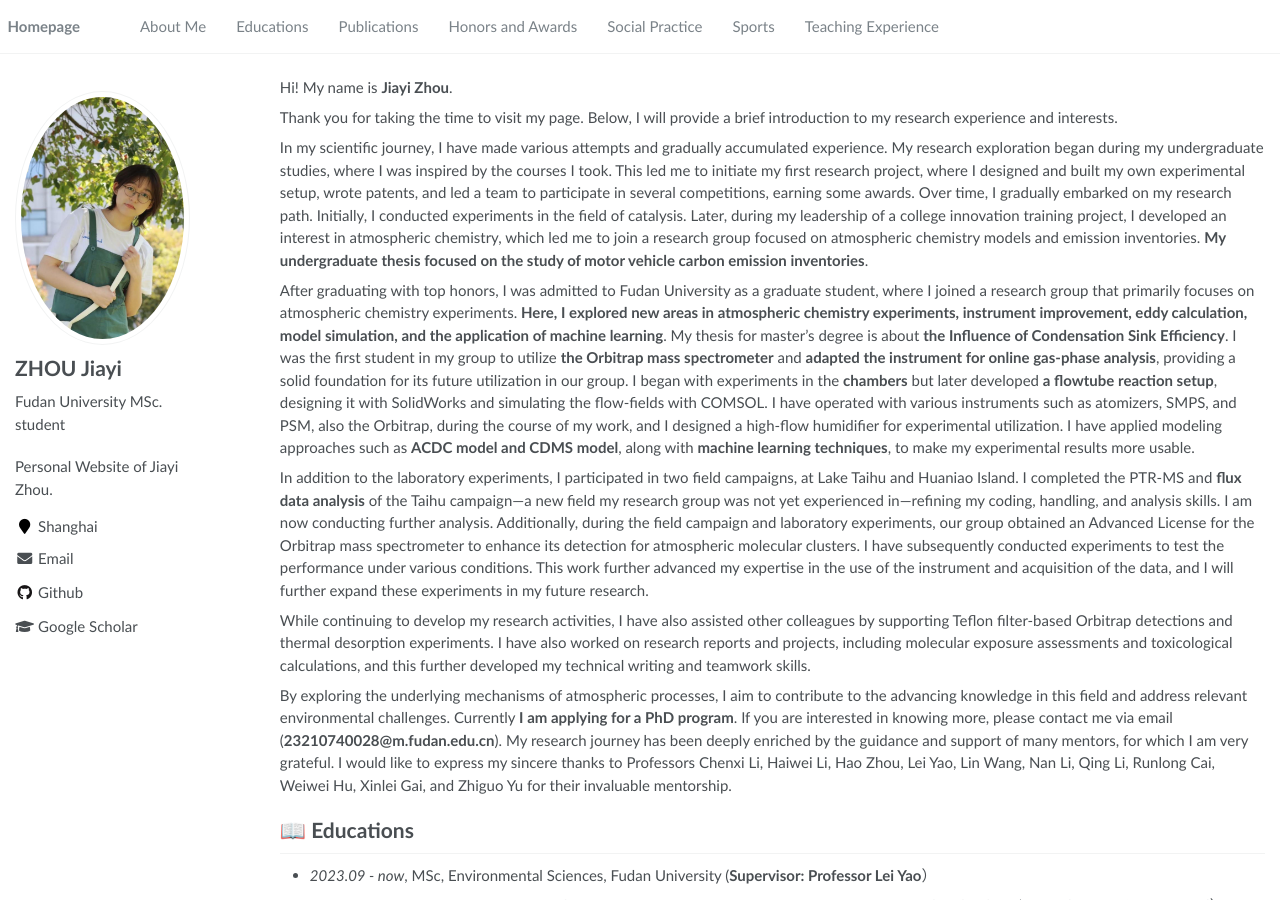
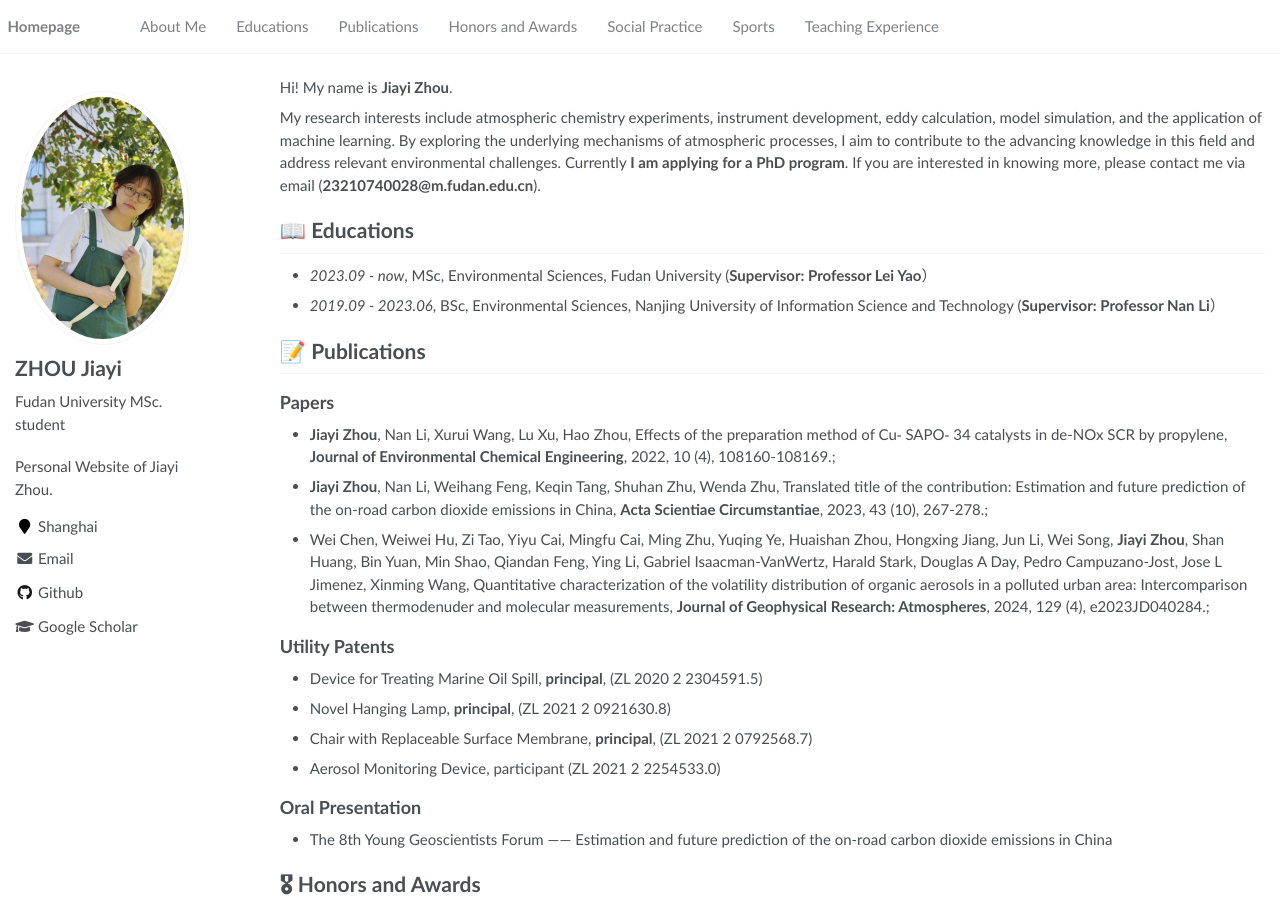
Before and after one commit to jiayizhou1022/jiayizhou1022.github.io, a Jekyll site: the page built from _pages/about.md, in a window 1280 px wide and 900 px high. Built offline with Jekyll 4.4.1, drawn with Linux system fonts in a browser that asks for light colours.

Commit message:
Update about.md

```diff
--- a/_pages/about.md
+++ b/_pages/about.md
@@ -19,18 +19,7 @@ redirect_from:
 
 Hi! My name is **Jiayi Zhou**.
 
-Thank you for taking the time to visit my page. Below, I will provide a brief introduction to my research experience and interests.
-
-In my scientific journey, I have made various attempts and gradually accumulated experience. My research exploration began during my undergraduate studies, where I was inspired by the courses I took. This led me to initiate my first research project, where I designed and built my own experimental setup, wrote patents, and led a team to participate in several competitions, earning some awards. Over time, I gradually embarked on my research path. Initially, I conducted experiments in the field of catalysis. Later, during my leadership of a college innovation training project, I developed an interest in atmospheric chemistry, which led me to join a research group focused on atmospheric chemistry models and emission inventories. **My undergraduate thesis focused on the study of motor vehicle carbon emission inventories**.
-
-After graduating with top honors, I was admitted to Fudan University as a graduate student, where I joined a research group that primarily focuses on atmospheric chemistry experiments. **Here, I explored new areas in atmospheric chemistry experiments, instrument improvement, eddy calculation, model simulation, and the application of machine learning**. My thesis for master's degree is about **the Influence of Condensation Sink Efficiency**. I was the first student in my group to utilize **the Orbitrap mass spectrometer** and **adapted the instrument for online gas-phase analysis**, providing a solid foundation for its future utilization in our group. I began with experiments in the **chambers** but later developed **a flowtube reaction setup**, designing it with SolidWorks and simulating the flow-fields with COMSOL. I have operated with various instruments such as atomizers, SMPS, and PSM, also the Orbitrap, during the course of my work, and I designed a high-flow humidifier for experimental utilization. I have applied modeling approaches such as **ACDC model and CDMS model**, along with **machine learning techniques**, to make my experimental results more usable.
-
-In addition to the laboratory experiments, I participated in two field campaigns, at Lake Taihu and Huaniao Island. I completed the PTR-MS and **flux data analysis** of the Taihu campaign—a new field my research group was not yet experienced in—refining my coding, handling, and analysis skills. I am now conducting further analysis. Additionally, during the field campaign and laboratory experiments, our group obtained an Advanced License for the Orbitrap mass spectrometer to enhance its detection for atmospheric molecular clusters. I have subsequently conducted experiments to test the performance under various conditions. This work further advanced my expertise in the use of the instrument and acquisition of the data, and I will further expand these experiments in my future research.
-
-While continuing to develop my research activities, I have also assisted other colleagues by supporting Teflon filter-based Orbitrap detections and thermal desorption experiments. I have also worked on research reports and projects, including molecular exposure assessments and toxicological calculations, and this further developed my technical writing and teamwork skills.
-
-By exploring the underlying mechanisms of atmospheric processes, I aim to contribute to the advancing knowledge in this field and address relevant environmental challenges. Currently **I am applying for a PhD program**. If you are interested in knowing more, please contact me via email (**23210740028@m.fudan.edu.cn**). My research journey has been deeply enriched by the guidance and support of many mentors, for which I am very grateful. I would like to express my sincere thanks to Professors Chenxi Li, Haiwei Li, Hao Zhou, Lei Yao, Lin Wang, Nan Li, Qing Li, Runlong Cai, Weiwei Hu, Xinlei Gai, and Zhiguo Yu for their invaluable mentorship.
-
+My research interests include atmospheric chemistry experiments, instrument development, eddy calculation, model simulation, and the application of machine learning. By exploring the underlying mechanisms of atmospheric processes, I aim to contribute to the advancing knowledge in this field and address relevant environmental challenges. Currently **I am applying for a PhD program**. If you are interested in knowing more, please contact me via email (**23210740028@m.fudan.edu.cn**).
 
 <!-- I am just a rookie, I wanna record some of my progress on this website
 <a href='https://scholar.google.com/citations?user=8Ni9HBQAAAAJ&hl=en&oi=ao'>
```
